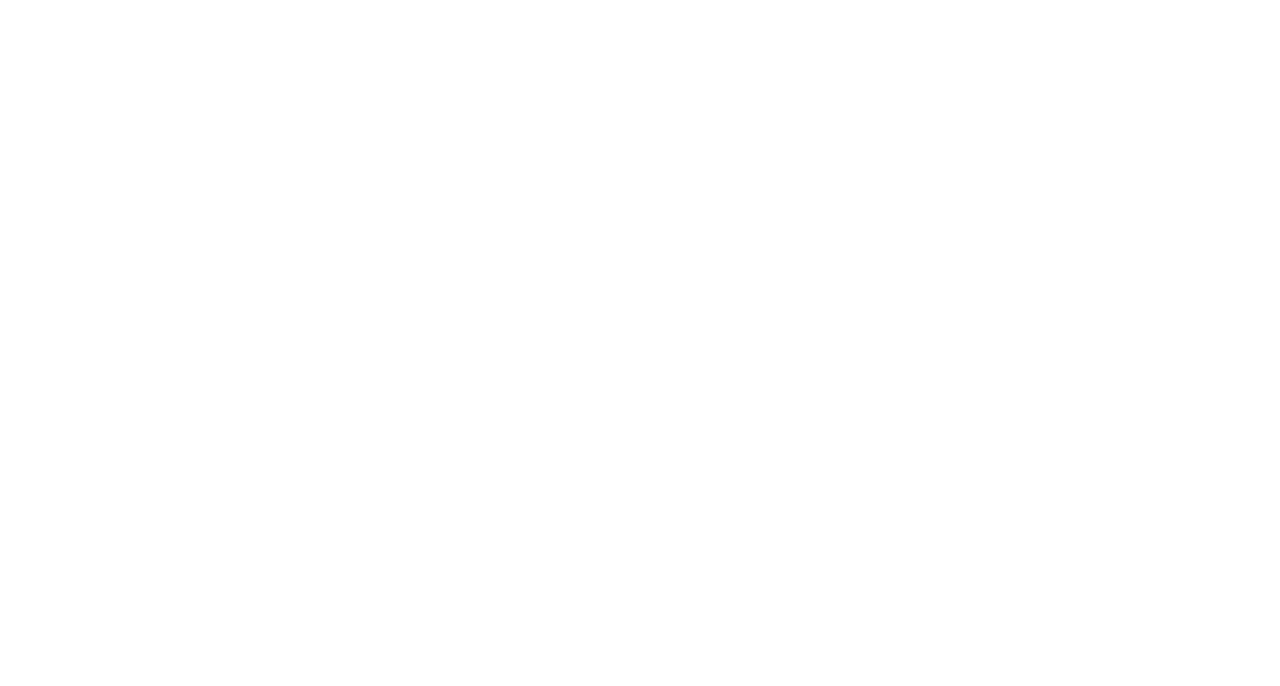
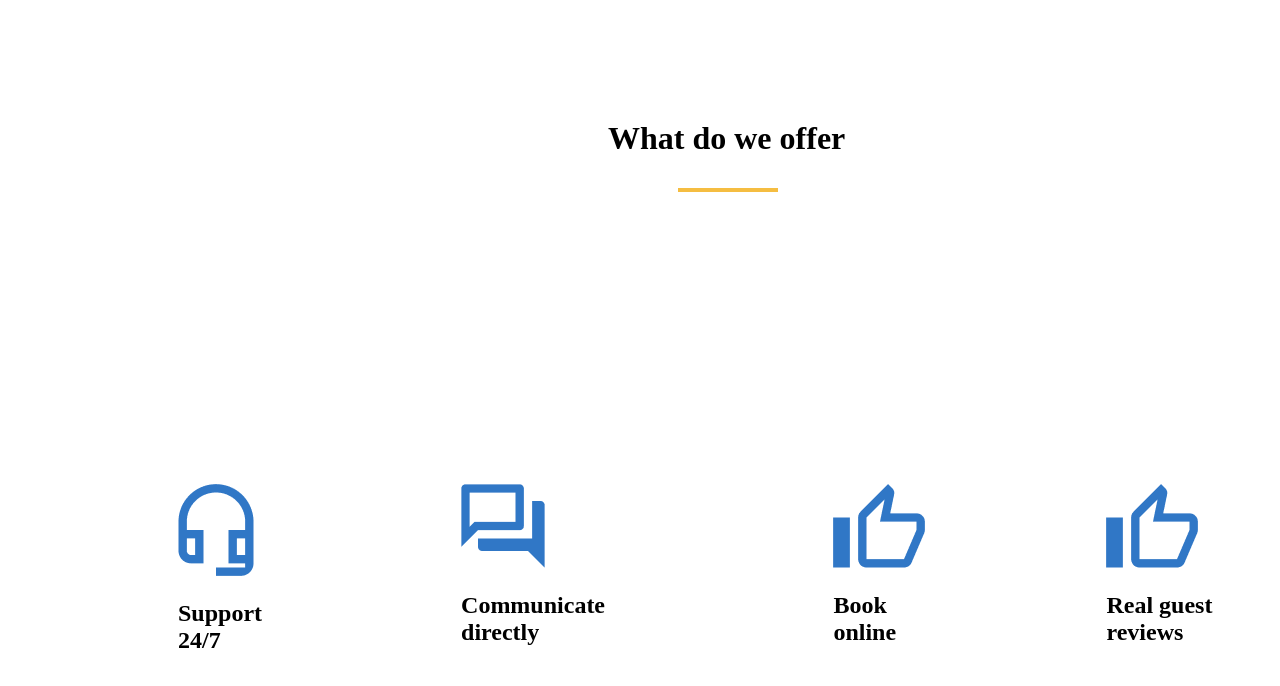
Before and after one commit to kamarova/if-html, a plain HTML site: page index.html in a window 1280 px wide. Drawn offline with Linux system fonts and the light colour scheme.

Commit message:
added stroke under the title, 4 images put in a row

```diff
--- a/index.html
+++ b/index.html
@@ -2,9 +2,39 @@
 <html lang="en">
 <head>
     <meta charset="UTF-8">
-    <title>Title</title>
+    <title>lesson 4</title>
+    <link rel="stylesheet" href="./styles.css" />
 </head>
 <body>
-
+<div class="container">
+    <h1 class="title">What do we offer</h1>
+    <img class="stroke" src="images/highlight%20(Stroke).png" alt="stroke" />
+    <div class="row">
+        <div class="col">
+            <div class="service">
+                <img class="service-image" src="./images/support.png" alt="Support 24/7" />
+                <h2 class="service-title-support">Support 24/7</h2>
+            </div>
+        </div>
+        <div class="col">
+            <div class="service">
+                <img class="service-image" src="./images/communicate-directly.png" alt="Communicate directly" />
+                <h2 class="service-title-communicate">Communicate directly</h2>
+            </div>
+        </div>
+        <div class="col">
+            <div class="service">
+                <img class="service-image" src="./images/book-online.png" alt="Book online" />
+                <h2 class="service-title-book-online">Book online</h2>
+            </div>
+        </div>
+        <div class="col">
+            <div class="service">
+                <img class="service-image" src="images/real-guest-reviews.png" alt="Real guest reviews" />
+                <h2 class="service-title-real-guest-reviews">Real guest reviews</h2>
+            </div>
+        </div>
+    </div>
+</div>
 </body>
 </html>
--- /dev/null
+++ b/styles.css
@@ -0,0 +1,17 @@
+.title {
+    margin-left: 600px;
+    margin-top: 120px;
+}
+
+.stroke  {
+    margin-left: 670px;
+}
+
+.service {
+    margin-left: 170px;
+}
+
+.row {
+    display: flex;
+    margin-top: 288px;
+}
```
Also changed, not shown: images/book-online.png (added), images/communicate-directly.png (added), images/highlight (Stroke).png (added), images/real-guest-reviews.png (added), images/support.png (added).
